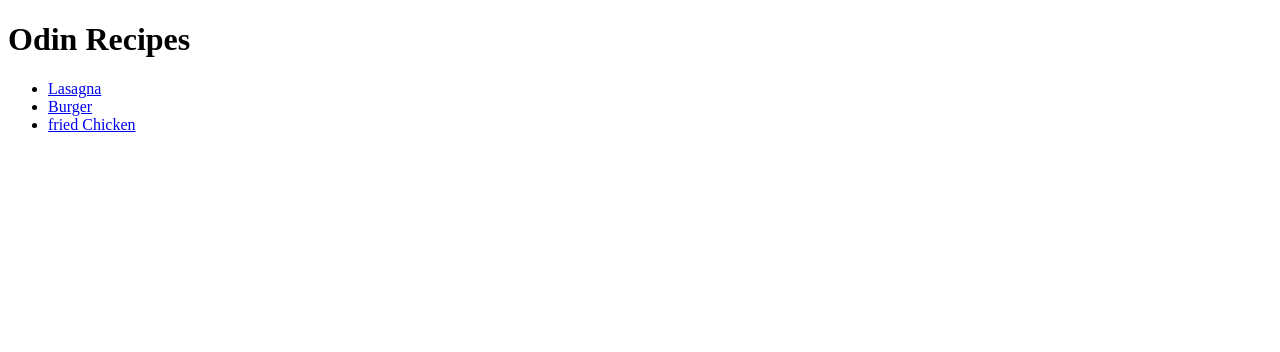
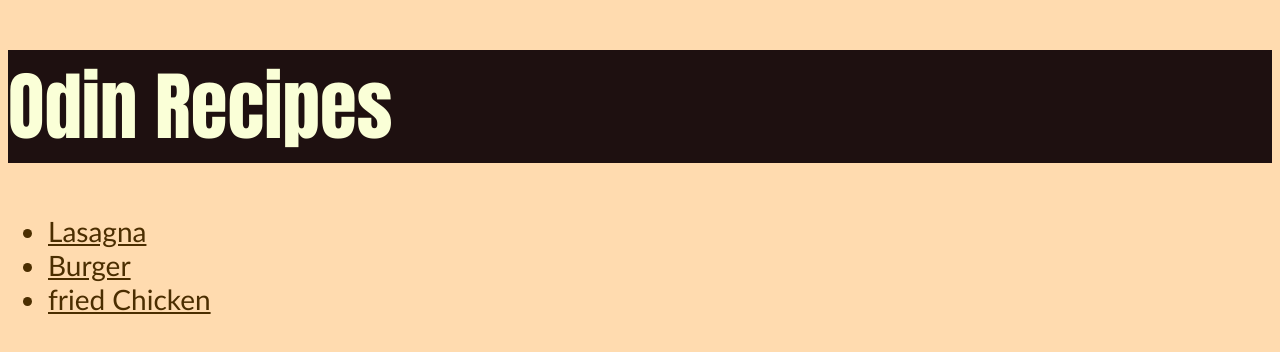
Before and after one commit to ahmedelmhnd/opRecipes, a plain HTML site: page index.html in a window 1280 px wide. Drawn offline with Linux system fonts and the light colour scheme.

Commit message:
added css style to each page of recipes with style.css and added to readme

```diff
--- a/index.html
+++ b/index.html
@@ -4,13 +4,14 @@
     <meta charset="UTF-8">
     <meta name="viewport" content="width=device-width, initial-scale=1.0">
     <title>Recipes</title>
+    <link rel="stylesheet" href="style.css">
 </head>
 <body>
-    <h1>Odin Recipes</h1>
+    <h1 class="home-heading">Odin Recipes</h1>
     <ul>
-        <li><a href="recipes/lasagna.html" target="_blank" rel="noopener norefferer">Lasagna</a></li>
-        <li><a href="recipes/burger.html" target="_blank" rel="noopener norefferer">Burger</a></li>
-        <li><a href="recipes/friedChicken.html" target="_blank" rel="noopener norefferer">fried Chicken</a></li>
+        <li><a class="homeLinks" href="recipes/lasagna.html" target="_blank" rel="noopener norefferer">Lasagna</a></li>
+        <li><a class="homeLinks" href="recipes/burger.html" target="_blank" rel="noopener norefferer">Burger</a></li>
+        <li><a class="homeLinks" href="recipes/friedChicken.html" target="_blank" rel="noopener norefferer">fried Chicken</a></li>
     </ul>
 </body>
 </html>
--- /dev/null
+++ b/style.css
@@ -0,0 +1,30 @@
+body {
+    background-color: rgb(255, 219, 175);
+}
+
+h1 {
+    color: rgb(250, 255, 215);
+    background-color: rgb(30, 16, 16);
+    font-size: 75px;
+    font-weight: 550;
+    font-family: Impact, Haettenschweiler, 'Arial Narrow Bold', sans-serif;
+}
+
+h2 {
+    color: rgb(250, 255, 215);
+    background-color: rgb(30, 16, 16);
+    font-size: 40px;
+    font-weight: 550;
+    font-family: Impact, Haettenschweiler, 'Arial Narrow Bold', sans-serif;
+}
+
+ul, ol, p {
+
+    color: rgb(75, 46, 0);
+    font-family: 'Gill Sans', 'Gill Sans MT', Calibri, 'Trebuchet MS', sans-serif;
+    font-size: 28px;
+}
+
+.homeLinks {
+    color: rgb(75, 46, 0);
+}
```
Also changed, not shown: recipes/burger.html (+1 -0 lines), recipes/friedChicken.html (+1 -0 lines), recipes/lasagna.html (+1 -0 lines), 1 other file.
